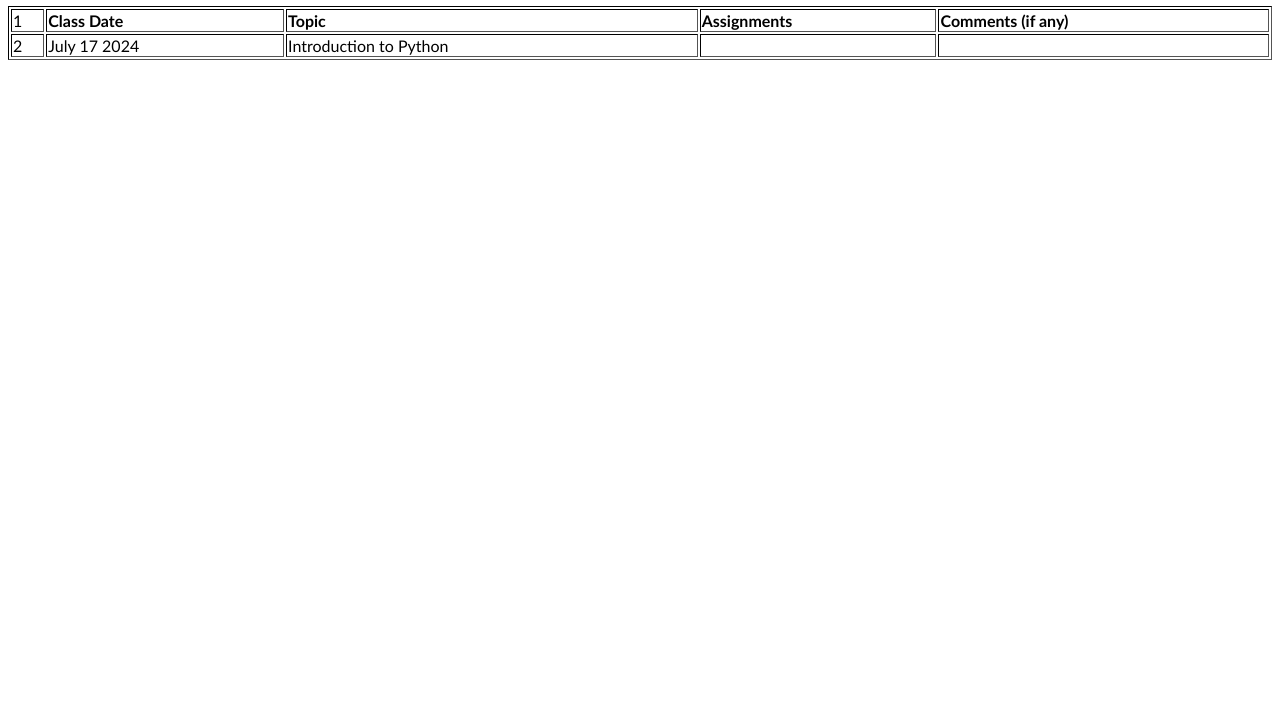
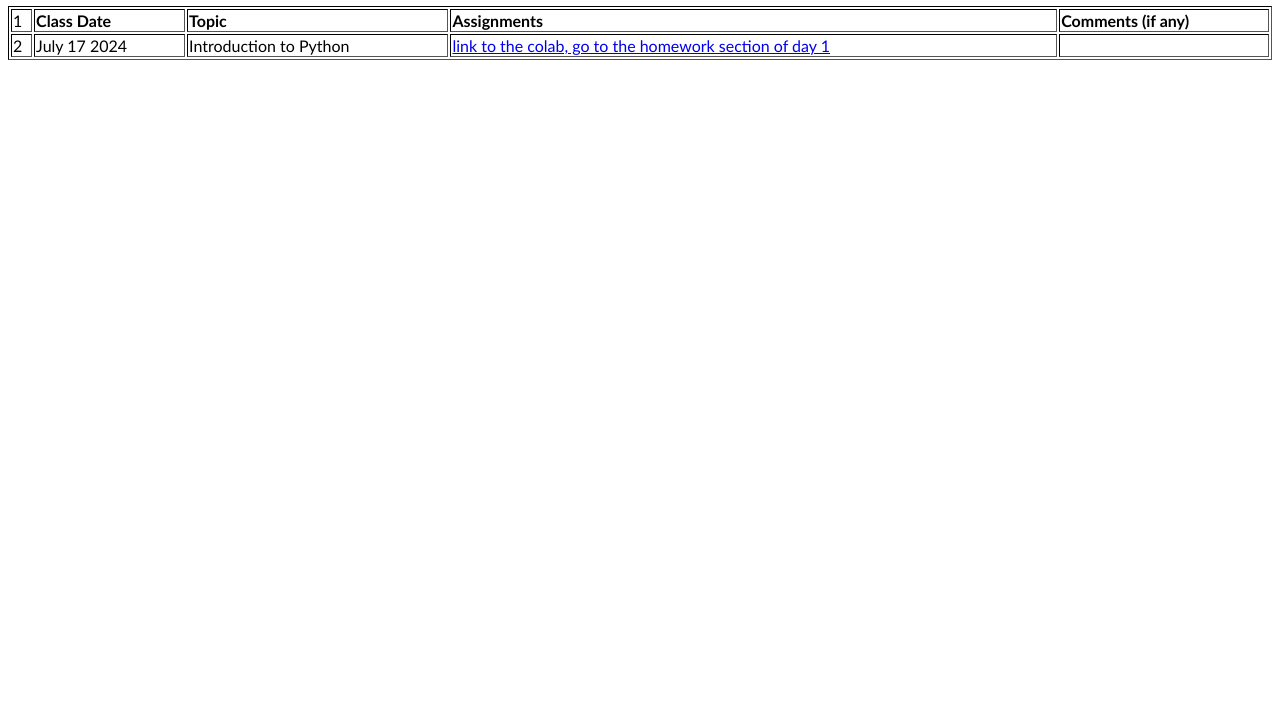
Before and after one commit to codedByAdvikB/codedbyadvikb.github.io, a plain HTML site: page rishi-homepage/index.html in a window 1280 px wide. Shown: the part 76-800 px from the top of the page. Drawn offline with Linux system fonts and the light colour scheme.

Commit message:
Update index.html

```diff
--- a/rishi-homepage/index.html
+++ b/rishi-homepage/index.html
@@ -21,7 +21,7 @@
           <td></td>
           <td>July 17 2024</td>
           <td>Introduction to Python</td>
-          <td></td>
+          <td><a href = 'https://colab.research.google.com/drive/12EwFH6M1p_znAmVEbqzoi4Ev1F2ZE4iR#scrollTo=_x-6HZJl1AMC'>link to the colab, go to the homework section of day 1</a></td>
           <td></td>
         </tr>
       </tbody>
```
